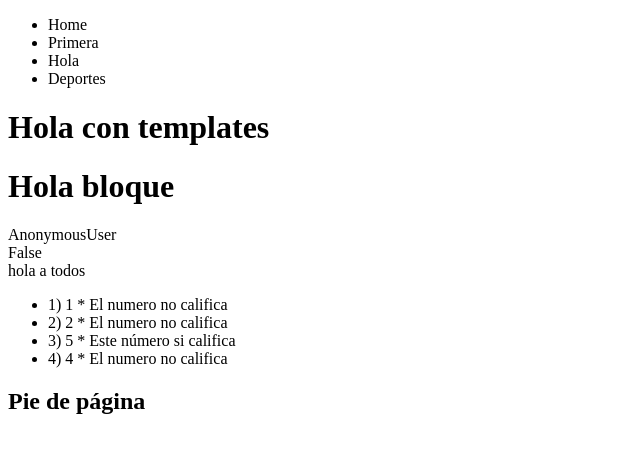
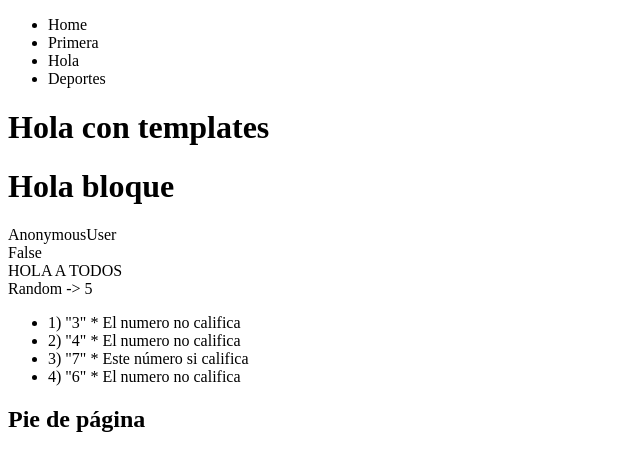
Before and after one commit to Triplerush/Laboratorio05, a Django app: page / in a window 1280 px wide. Shown: the top 471 px of the page, without its empty margins (0-640 px from the left). Run offline with Django 4.2, Linux system fonts and the light colour scheme.

Commit message:
Añadiendo el uso de filtros en mi template

```diff
--- a/src/inicio/views.py
+++ b/src/inicio/views.py
@@ -7,7 +7,7 @@ def myHomeView(request,*args, **kwargs):
     print(args, kwargs)
     myContext = {
         'saludo' : 'hola a todos',
-        'lista'  : [1,2,5,4],
+        'lista'  : [1,2,5,4,],
     }
     return render(request,"home.html",myContext)
 
--- a/src/templates/home.html
+++ b/src/templates/home.html
@@ -3,10 +3,11 @@
   <h1>Hola bloque</h1>
   {{request.user}}<br>
   {{request.user.is_authenticated}}<br>
-  {{ saludo }}
+  {{ saludo|upper}}<br>
+  Random -> {{ lista|random }}
   <ul>
   {% for myItem in lista %}
-    <li>{{forloop.counter}}) {{ myItem}}
+    <li>{{forloop.counter}}) "{{ myItem|add:2}}"
     {% if myItem <= 4 %}
       * El numero no califica
     {% elif myItem == 5 %}
```
Also changed, not shown: src/templates/base.html (line endings or trailing spaces).
